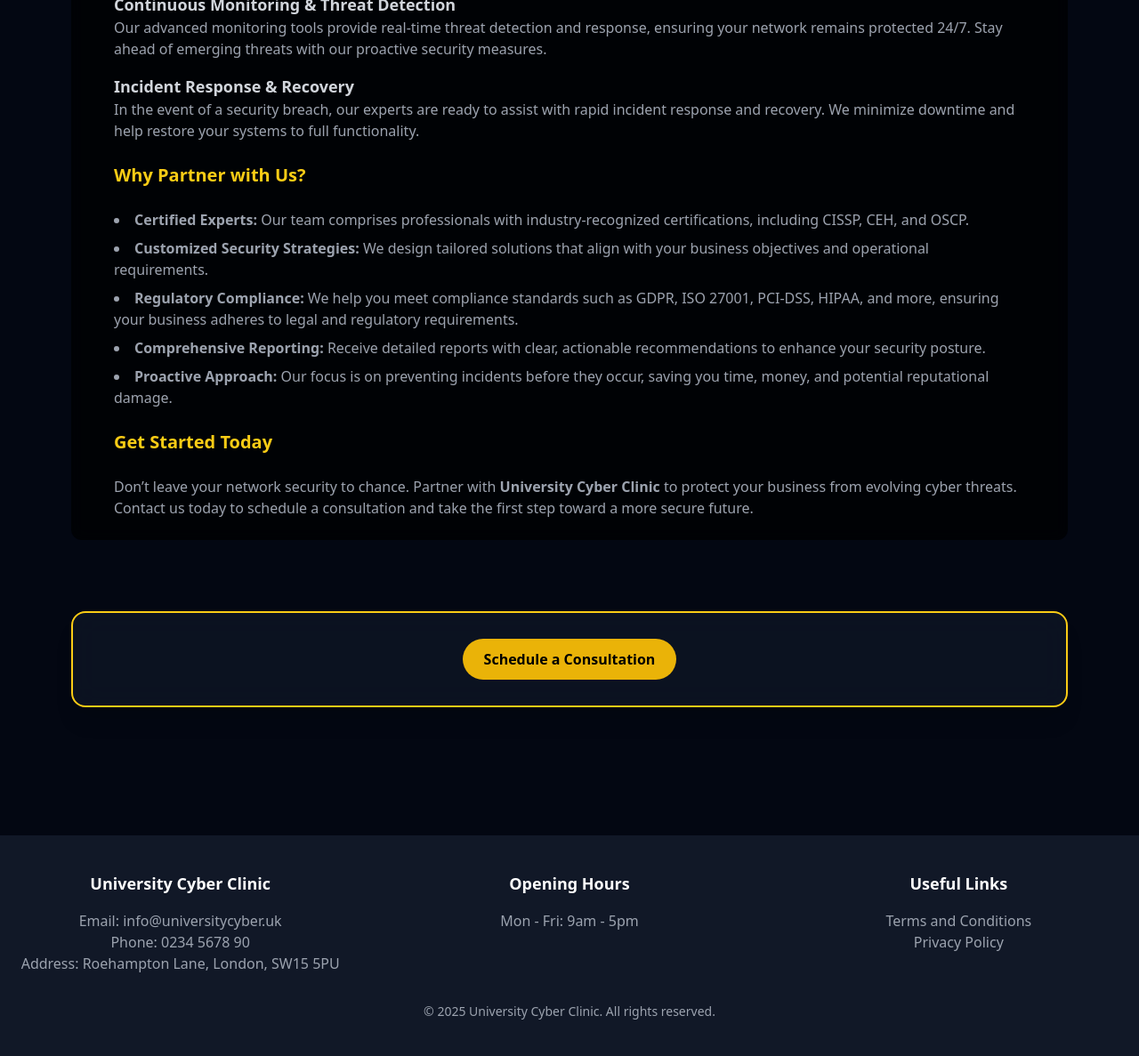
After one commit to FabrizioMorales/Final-Project, a Django app: page /networking/ in a window 1280 px wide. The commit adds this page. Shown: the part 801-1988 px from the top of the page at 89% size. Run offline with Django 5.2, Linux system fonts and the light colour scheme; data that the repository does not hold is empty; some libraries are stand-ins or nearby versions.

Commit message:
page for each service

```diff
--- /dev/null
+++ b/src/django-project/universitycyberclinic/home_app/templates/NetworkingSecurityAssessment.html
@@ -0,0 +1,94 @@
+{% extends "base.html" %}
+{% load static %}
+
+{% block title %}
+<title>Network Security Assessment</title>
+<link href="https://fonts.googleapis.com/css2?family=Inter:wght@400;600;700&display=swap" rel="stylesheet">
+<link href="https://fonts.googleapis.com/css2?family=Share+Tech+Mono&display=swap" rel="stylesheet">
+<link rel="stylesheet" href="{% static 'css/style.css' %}">
+{% endblock title %}
+
+{% block content %}
+<video id="video-background" autoplay loop muted class="fixed top-0 left-0 w-full h-full object-cover z-[-1] opacity-100">
+  <source src="{% static 'images/circuit-board.3840x2160.mp4' %}" type="video/mp4">
+  Your browser does not support the video tag.
+</video>
+
+<section class="mb-16">
+  <div class="flex justify-center mb-12 text-center pt-40" data-aos="fade-down">
+    <div class="px-6 py-3 border-2 border-yellow-400 rounded-2xl text-white text-2xl md:text-3xl font-bold bg-gray-900 bg-opacity-70 backdrop-blur">
+      <h2 class="text-gray-300 text-3xl md:text-4xl mb-4">Network Security Assessment</h2>
+    </div>
+  </div>
+      <div class="bg-black bg-opacity-70 p-6 rounded-xl hover:shadow-2xl transform hover:scale-105 transition duration-300 hover:border-4 hover:border-yellow-400 px-12 mx-6 lg:mx-20 backdrop-blur" data-aos="fade-up">
+
+        <div class="text-gray-400 space-y-6">
+        <h1 class="text-2xl font-bold text-yellow-400">Comprehensive Network Security Solutions</h1>
+        <p>
+            In today’s interconnected digital landscape, cyber threats are more sophisticated and persistent than ever. At
+            <strong>University Cyber Clinic</strong>, we specialize in providing cutting-edge network security solutions designed to safeguard your business from potential vulnerabilities and attacks. Our goal is to ensure your systems remain secure, resilient, and compliant with the latest industry standards.
+        </p>
+
+        <h2 class="text-xl font-semibold text-yellow-400">Our Core Services</h2>
+        <div class="space-y-4">
+            <div>
+            <h3 class="text-lg font-semibold text-gray-300">Vulnerability Assessments</h3>
+            <p>
+            We conduct in-depth scans and analyses of your network infrastructure to identify potential weaknesses. Our team provides actionable insights to help you address vulnerabilities before they can be exploited.
+            </p>
+            </div>
+            <div>
+            <h3 class="text-lg font-semibold text-gray-300">Penetration Testing</h3>
+            <p>
+            By simulating real-world cyberattacks, we evaluate the robustness of your network defenses. This proactive approach helps you understand your security posture and implement necessary improvements.
+            </p>
+            </div>
+            <div>
+            <h3 class="text-lg font-semibold text-gray-300">Continuous Monitoring & Threat Detection</h3>
+            <p>
+            Our advanced monitoring tools provide real-time threat detection and response, ensuring your network remains protected 24/7. Stay ahead of emerging threats with our proactive security measures.
+            </p>
+            </div>
+            <div>
+            <h3 class="text-lg font-semibold text-gray-300">Incident Response & Recovery</h3>
+            <p>
+            In the event of a security breach, our experts are ready to assist with rapid incident response and recovery. We minimize downtime and help restore your systems to full functionality.
+            </p>
+            </div>
+        </div>
+
+        <h2 class="text-xl font-semibold text-yellow-400">Why Partner with Us?</h2>
+        <ul class="list-disc list-inside space-y-2">
+            <li>
+            <strong>Certified Experts:</strong> Our team comprises professionals with industry-recognized certifications, including CISSP, CEH, and OSCP.
+            </li>
+            <li>
+            <strong>Customized Security Strategies:</strong> We design tailored solutions that align with your business objectives and operational requirements.
+            </li>
+            <li>
+            <strong>Regulatory Compliance:</strong> We help you meet compliance standards such as GDPR, ISO 27001, PCI-DSS, HIPAA, and more, ensuring your business adheres to legal and regulatory requirements.
+            </li>
+            <li>
+            <strong>Comprehensive Reporting:</strong> Receive detailed reports with clear, actionable recommendations to enhance your security posture.
+            </li>
+            <li>
+            <strong>Proactive Approach:</strong> Our focus is on preventing incidents before they occur, saving you time, money, and potential reputational damage.
+            </li>
+        </ul>
+
+        <h2 class="text-xl font-semibold text-yellow-400">Get Started Today</h2>
+        <p>
+            Don’t leave your network security to chance. Partner with <strong>University Cyber Clinic</strong> to protect your business from evolving cyber threats. Contact us today to schedule a consultation and take the first step toward a more secure future.
+        </p>
+        </div>
+      </div>
+      <section class="mt-20 bg-gray-900 bg-opacity-70 backdrop-blur-lg border-2 border-yellow-400 rounded-2xl p-10 shadow-xl text-white text-center px-12 mx-6 lg:mx-20" data-aos="fade-up">
+
+        <a href="{% url 'appointment' %}" class="bg-yellow-500 hover:bg-yellow-400 text-black font-bold rounded-full px-6 py-3 transition duration-300">
+          Schedule a Consultation
+        </a>
+      </section>
+  </div>
+
+</section>
+{% endblock content %}
--- a/src/django-project/universitycyberclinic/home_app/templates/home.html
+++ b/src/django-project/universitycyberclinic/home_app/templates/home.html
@@ -90,6 +90,7 @@
   <div class="bg-gray-900 bg-opacity-20 backdrop-blur-lg border-2 border-yellow-400 rounded-2xl shadow-2xl p-10">
     <div class="grid grid-cols-1 sm:grid-cols-2 lg:grid-cols-3 gap-8">
       <!-- Card 1 -->
+      <a href="{% url 'networking' %}" class="block">
         <div class="bg-black bg-opacity-70 p-6 rounded-xl hover:shadow-2xl transform hover:scale-105 transition duration-300 hover:border-4 hover:border-yellow-400" data-aos="fade-up">
           <img src="{% static 'images/Networking.png' %}" alt="Network Security" class="rounded-md mb-4 w-full h-48 object-cover">
           <h4 class="text-xl font-bold text-gray-300 mb-3">Network Security Assessment</h4>
@@ -97,13 +98,16 @@
         Ensure your network is secure with comprehensive vulnerability assessments, penetration testing, and advanced monitoring solutions.
           </p>
         </div>
+      </a>
 
       <!-- Card 2 -->
+      <a href="{% url 'cloudsecurity' %}" class="block">
         <div class="bg-black bg-opacity-70 p-6 rounded-xl hover:shadow-2xl transform hover:scale-105 transition duration-300 hover:border-4 hover:border-yellow-400" data-aos="fade-up" data-aos-delay="100">
           <img src="{% static 'images/cloudesecurity.png' %}" alt="Cloud Security" class="rounded-md mb-4 w-full h-48 object-cover">
           <h4 class="text-xl font-bold text-gray-300 mb-3">Cloud Security</h4>
           <p class="text-gray-500">Protect your cloud infrastructure with robust security protocols, identity management, and secure configurations.</p>
         </div>
+      </a>
 
       <!-- Card 3 -->
       <div class="bg-black bg-opacity-70 p-6 rounded-xl hover:shadow-2xl transform hover:scale-105 transition duration-300 hover:border-4 hover:border-yellow-400" data-aos="fade-up" data-aos-delay="200">
--- a/src/django-project/universitycyberclinic/home_app/urls.py
+++ b/src/django-project/universitycyberclinic/home_app/urls.py
@@ -7,7 +7,7 @@ from .views import (
     CustomPasswordResetCompleteView,
     home, register_view, login_view, logout_view,
     appointment_view, receipt_view, download_receipt_pdf,
-    resources, contact, about, services,
+    resources, contact, about, services, networking, cloudsecurity,
     user_dashboard, cancel_appointment,
     edit_profile, admin_dashboard, mark_appointment_completed,
     export_appointments_csv, assign_appointment_staff, admin_appointments_view,
@@ -27,6 +27,8 @@ urlpatterns = [
     path("contact/", contact, name="contact"),
     path("about/", about, name="about"),
     path("services/", services, name="services"),
+    path("networking/", networking, name="networking"),
+    path("cloudsecurity/",cloudsecurity, name="cloudsecurity"),
 
     # --- Appointments (User) ---
     path("appointment/", appointment_view, name="appointment"),
--- a/src/django-project/universitycyberclinic/home_app/views.py
+++ b/src/django-project/universitycyberclinic/home_app/views.py
@@ -60,6 +60,12 @@ def about(request):
 
 def services(request):
     return render(request, 'services.html', {'welcome_msg': "Welcome to our Services"})
+
+def networking(request):
+    return render(request, 'NetworkingSecurityAssessment.html', {'welcome_msg': "Welcome to our Networking Security Assessment Page"})
+
+def cloudsecurity(request):
+    return render(request, 'CloudSecurity.html', {'welcome_msg': "Welcome to our Cloude Security Page"})
 
 
 # Appointment Booking (Requires Login)
--- a/src/django-project/universitycyberclinic/universitycyberclinic/settings.py
+++ b/src/django-project/universitycyberclinic/universitycyberclinic/settings.py
@@ -85,8 +85,8 @@ DATABASES = {
     'default': {
         'ENGINE': 'django.db.backends.mysql',
         'NAME': 'mydb',
-        'USER': 'raja',
-        'PASSWORD': 'Helloraja',
+        'USER': 'root',
+        'PASSWORD': '1234',
         'HOST': '127.0.0.1',
         'PORT': '3306',
     }
```
Also changed, not shown: src/django-project/universitycyberclinic/home_app/templates/CloudSecurity.html (added, +82 -0 lines), src/django-project/universitycyberclinic/home_app/templates/services.html (+5 -3 lines). Lines whose indentation alone changed are shown as unchanged.
